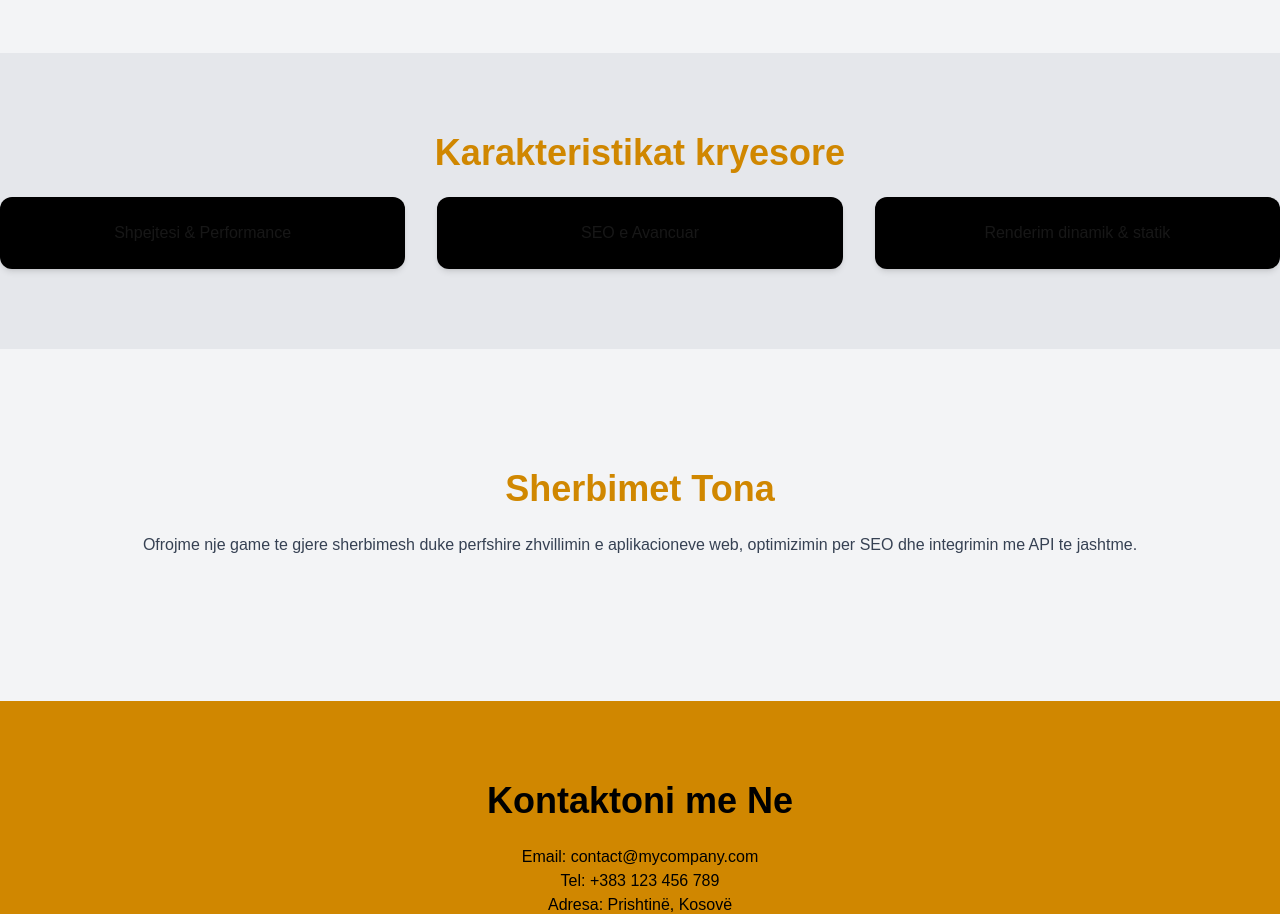
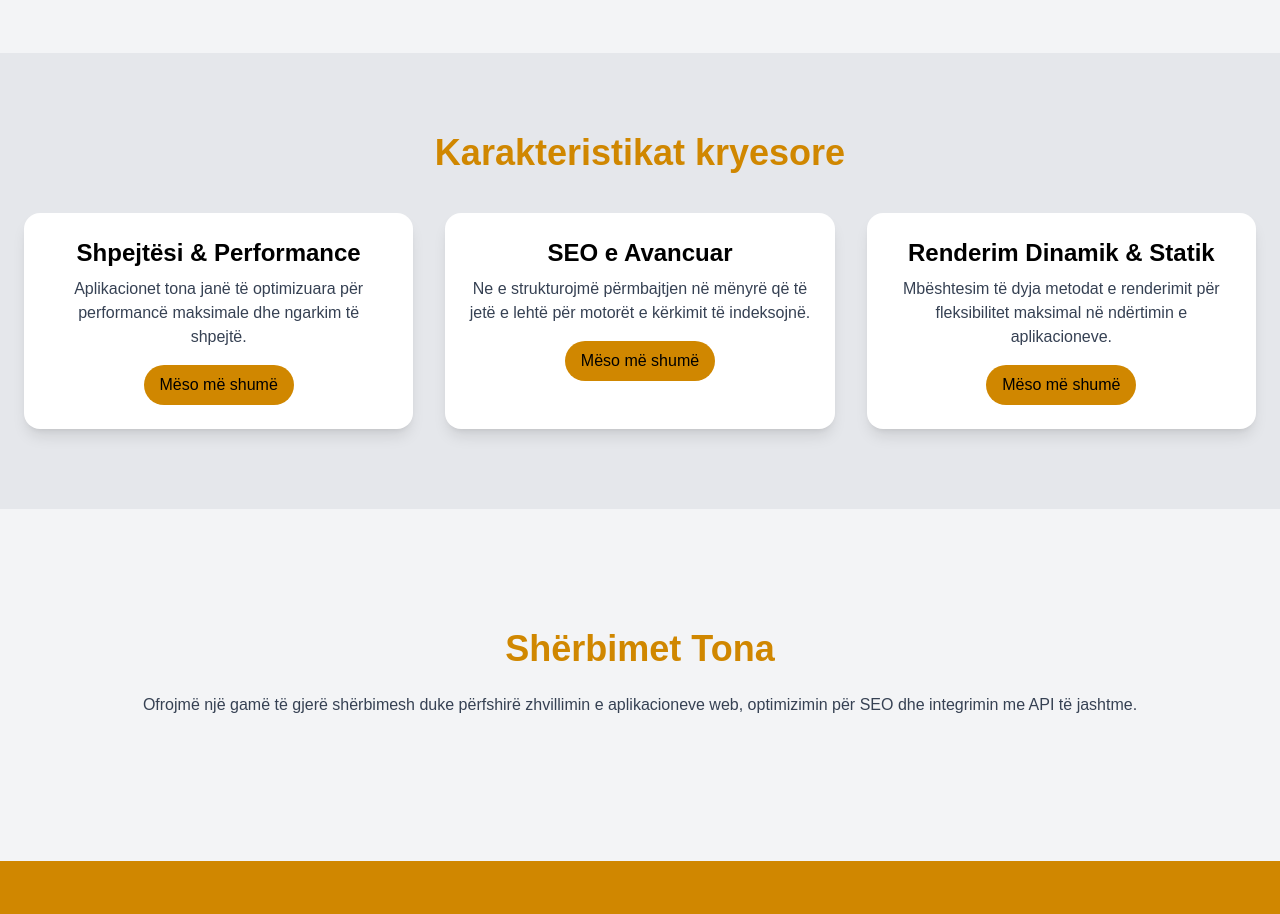
Before and after one commit to emorina1/foodly, a Next.js app: page / in a window 1280 px wide. Shown: the part 1380-2294 px from the top of the page. Built offline with nearby package versions, Linux system fonts and the light colour scheme.

Commit message:
update homepage

```diff
--- a/src/pages/index.tsx
+++ b/src/pages/index.tsx
@@ -22,7 +22,7 @@ export default function Home() {
           </p>
         </motion.section>
 
-        {/*About Section*/}
+        {/* About Section */}
         <motion.section
           className="max-w-6xl py-30 px-6 text-center"
           initial={{ x: -100 }}
@@ -33,9 +33,8 @@ export default function Home() {
             Rreth Nesh
           </h2>
           <p className="text-gray-700 mb-6">
-            Ne krijojme aplikacione te avancuara dyje perdorur teknologjite
-            me te fundit. Fokusimi yne kryesor eshte te ofrojme produkte te
-            optimizuara dhe SEO-friendly.
+            Ne krijojmë aplikacione të avancuara duke përdorur teknologjitë më të fundit.
+            Fokusimi ynë kryesor është të ofrojmë produkte të optimizuara dhe SEO-friendly.
           </p>
           <Image
             src={CustomImage}
@@ -46,29 +45,72 @@ export default function Home() {
           />
         </motion.section>
 
-        {/* Features Section*/}
+        {/* Features Section */}
         <motion.section
           className="w-full py-20 bg-gray-200 text-center"
           initial={{ y: 100 }}
           animate={{ y: 0 }}
           transition={{ duration: 1 }}
         >
-        <div className="contanier m-auto">
-          <h2 className="text-4xl font-bold mb-6 text-yellow-600">
-            Karakteristikat kryesore
-          </h2>
-          <div className="grid grid-cols-1 md:grid-cols-3 gap-8">
-            <div className="p-6 bg-black rounded-xl shadow-md">
-              Shpejtesi & Performance
-            </div>
-            <div className="p-6 bg-black rounded-xl shadow-md">
-              SEO e Avancuar
-            </div>
-            <div className="p-6 bg-black rounded-xl shadow-md">
-              Renderim dinamik & statik
+          <div className="container mx-auto px-6">
+            <h2 className="text-4xl font-bold mb-10 text-yellow-600">
+              Karakteristikat kryesore
+            </h2>
+            <div className="grid grid-cols-1 md:grid-cols-3 gap-8">
+
+              {/* Feature 1 */}
+              <motion.div
+                whileHover={{ scale: 1.05, y: -5 }}
+                transition={{ type: "spring", stiffness: 300 }}
+                className="p-6 bg-white rounded-2xl shadow-lg hover:shadow-2xl transition duration-300"
+              >
+                <h3 className="text-2xl font-semibold text-black mb-2">
+                  Shpejtësi & Performance
+                </h3>
+                <p className="text-gray-700 mb-4">
+                  Aplikacionet tona janë të optimizuara për performancë maksimale dhe ngarkim të shpejtë.
+                </p>
+                <button className="bg-yellow-600 text-black font-medium px-4 py-2 rounded-full hover:bg-yellow-700 transition">
+                  Mëso më shumë
+                </button>
+              </motion.div>
+
+              {/* Feature 2 */}
+              <motion.div
+                whileHover={{ scale: 1.05, y: -5 }}
+                transition={{ type: "spring", stiffness: 300 }}
+                className="p-6 bg-white rounded-2xl shadow-lg hover:shadow-2xl transition duration-300"
+              >
+                <h3 className="text-2xl font-semibold text-black mb-2">
+                  SEO e Avancuar
+                </h3>
+                <p className="text-gray-700 mb-4">
+                  Ne e strukturojmë përmbajtjen në mënyrë që të jetë e lehtë për motorët e kërkimit të indeksojnë.
+                </p>
+                <button className="bg-yellow-600 text-black font-medium px-4 py-2 rounded-full hover:bg-yellow-700 transition">
+                  Mëso më shumë
+                </button>
+              </motion.div>
+
+              {/* Feature 3 */}
+              <motion.div
+                whileHover={{ scale: 1.05, y: -5 }}
+                transition={{ type: "spring", stiffness: 300 }}
+                className="p-6 bg-white rounded-2xl shadow-lg hover:shadow-2xl transition duration-300"
+              >
+                <h3 className="text-2xl font-semibold text-black mb-2">
+                  Renderim Dinamik & Statik
+                </h3>
+                <p className="text-gray-700 mb-4">
+                  Mbështesim të dyja metodat e renderimit për fleksibilitet maksimal në ndërtimin e aplikacioneve.
+                </p>
+                <button className="bg-yellow-600 text-black font-medium px-4 py-2 rounded-full hover:bg-yellow-700 transition">
+                  Mëso më shumë
+                </button>
+              </motion.div>
+
             </div>
           </div>
-        </div>
         </motion.section>
 
         {/* Services Section */}
@@ -79,12 +121,11 @@ export default function Home() {
           transition={{ duration: 1 }}
         >
           <h2 className="text-4xl font-bold mb-6 text-yellow-600">
-            Sherbimet Tona
+            Shërbimet Tona
           </h2>
           <p className="text-gray-700 mb-6">
-            Ofrojme nje game te gjere sherbimesh duke perfshire zhvillimin e
-            aplikacioneve web, optimizimin per SEO dhe integrimin me API te
-            jashtme.
+            Ofrojmë një gamë të gjerë shërbimesh duke përfshirë zhvillimin e aplikacioneve web,
+            optimizimin për SEO dhe integrimin me API të jashtme.
           </p>
         </motion.section>
 
@@ -96,9 +137,9 @@ export default function Home() {
           transition={{ duration: 1 }}
         >
           <h2 className="text-4xl font-bold mb-6">Kontaktoni me Ne</h2>
-          <p> Email: contact@mycompany.com</p>
-          <p> Tel: +383 123 456 789 </p>
-          <p> Adresa: Prishtinë, Kosovë</p>
+          <p>Email: contact@mycompany.com</p>
+          <p>Tel: +383 123 456 789</p>
+          <p>Adresa: Prishtinë, Kosovë</p>
         </motion.section>
       </div>
     </div>
```
